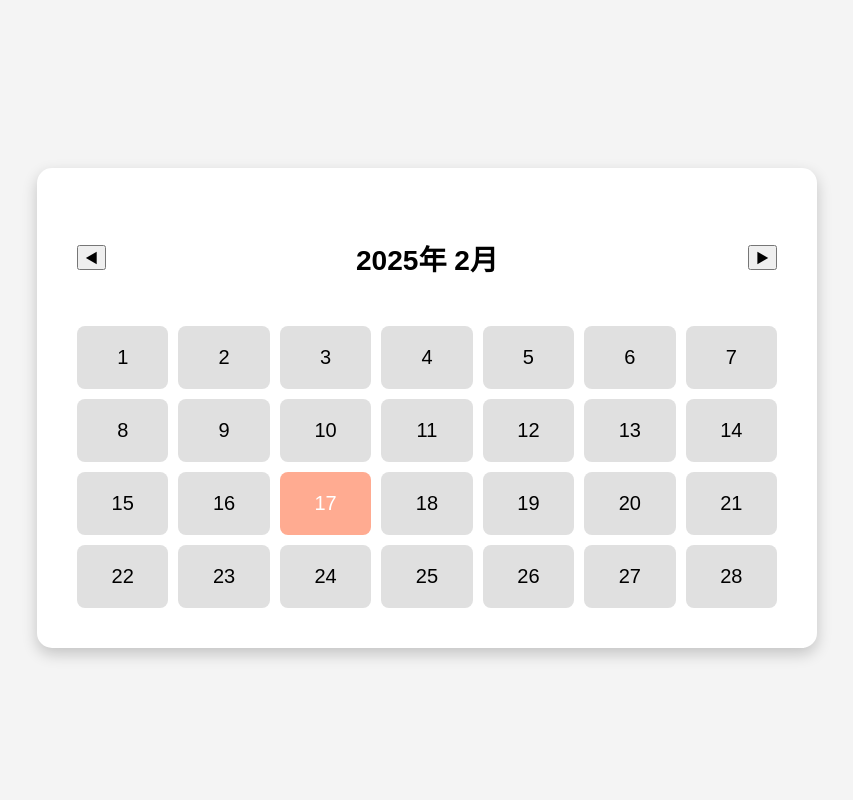
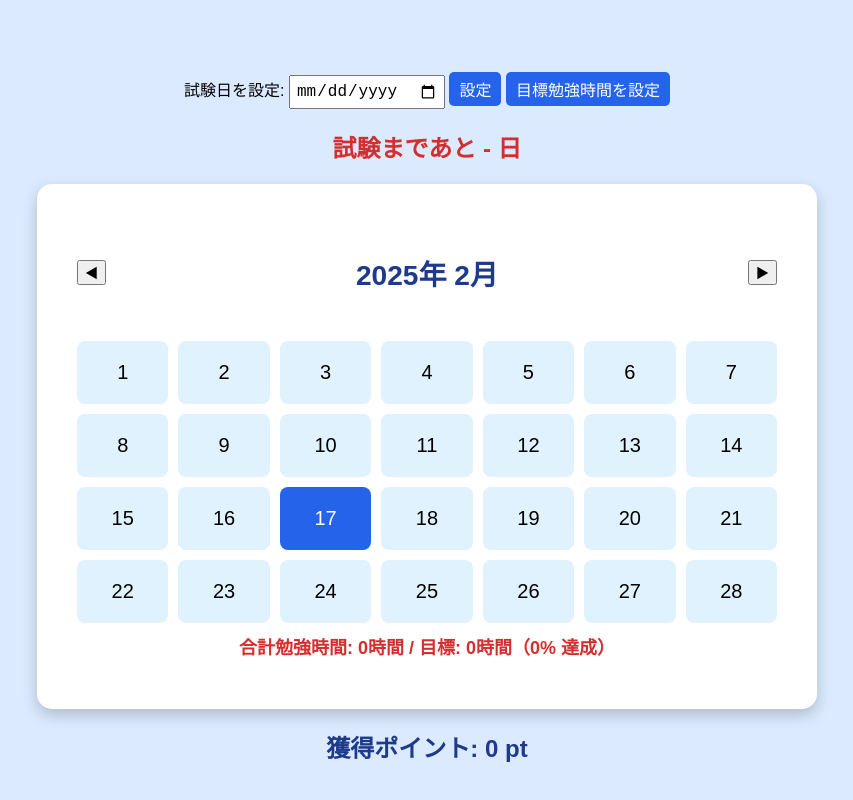
Before and after one commit to amaimono3216/hackathon, a plain HTML site: page index.html in a window 1280 px wide. Shown: the whole page, without its empty margins (213-1066 px from the left). Drawn offline with Linux system fonts and the light colour scheme.

Commit message:
勉強の合計時間と達成度

```diff
--- a/index.html
+++ b/index.html
@@ -3,10 +3,23 @@
 <head>
     <meta charset="UTF-8">
     <meta name="viewport" content="width=device-width, initial-scale=1.0">
-    <title>シンプルカレンダー</title>
+    <title>資格取得カレンダー</title>
     <link rel="stylesheet" href="styles.css">
 </head>
 <body>
+
+    <!-- 試験日設定エリア -->
+    <div class="exam-container">
+        <label for="exam-date">試験日を設定:</label>
+        <input type="date" id="exam-date">
+        <button onclick="setExamDate()">設定</button>
+    </div>
+
+    <!-- カウントダウン表示エリア -->
+    <div class="countdown">
+        試験まであと <span id="days-left">-</span> 日
+    </div>
+
     <div class="calendar">
         <div class="header">
             <button onclick="prevMonth()">◀</button>
@@ -15,6 +28,9 @@
         </div>
         <div class="days" id="days"></div>
     </div>
+
+    <div class="points">獲得ポイント: <span id="points">0</span> pt</div>
+
     <script src="script.js"></script>
 </body>
 </html>
--- a/script.js
+++ b/script.js
@@ -1,31 +1,51 @@
 const monthYear = document.getElementById("month-year");
 const daysContainer = document.getElementById("days");
+const pointsDisplay = document.getElementById("points");
+const examDateInput = document.getElementById("exam-date");
+const daysLeftDisplay = document.getElementById("days-left");
+
 let today = new Date();
 let currentMonth = today.getMonth();
 let currentYear = today.getFullYear();
-let studyRecords = {};
+let studyRecords = {}; // 各日付の勉強データ
+let totalPoints = 0; // 獲得ポイント
+let examDate = localStorage.getItem("examDate") ? new Date(localStorage.getItem("examDate")) : null;
 
+// カレンダーを描画する関数
 function renderCalendar(year, month) {
     const firstDay = new Date(year, month, 1).getDay();
     const lastDate = new Date(year, month + 1, 0).getDate();
     monthYear.textContent = `${year}年 ${month + 1}月`;
     daysContainer.innerHTML = "";
 
+    const examYear = examDate ? examDate.getFullYear() : null;
+    const examMonth = examDate ? examDate.getMonth() : null;
+    const examDay = examDate ? examDate.getDate() : null;
+
     for (let i = 1; i <= lastDate; i++) {
         let className = "date";
         let studyTimeText = "";
+        let key = `${year}-${month}-${i}`;
+
         if (year === today.getFullYear() && month === today.getMonth() && i === today.getDate()) {
             className += " today";
         }
-        if (studyRecords[`${year}-${month}-${i}`]) {
-            let hours = studyRecords[`${year}-${month}-${i}`].hours;
+        if (studyRecords[key]) {
+            let hours = studyRecords[key].hours;
             className += ` study${Math.min(hours, 12)}`;
             studyTimeText = `<div class='study-time'>${hours}時間</div>`;
         }
+
+        // 設定した試験日を赤くする
+        if (examYear === year && examMonth === month && examDay === i) {
+            className += " exam-day";
+        }
+
         daysContainer.innerHTML += `<div class="${className}" onclick="editDay(${year}, ${month}, ${i})">${i}${studyTimeText}</div>`;
     }
 }
 
+// 前の月へ移動
 function prevMonth() {
     currentMonth--;
     if (currentMonth < 0) {
@@ -35,6 +55,7 @@ function prevMonth() {
     renderCalendar(currentYear, currentMonth);
 }
 
+// 次の月へ移動
 function nextMonth() {
     currentMonth++;
     if (currentMonth > 11) {
@@ -44,13 +65,100 @@ function nextMonth() {
     renderCalendar(currentYear, currentMonth);
 }
 
+// 日付を編集する関数（勉強時間の登録）
 function editDay(year, month, day) {
     let key = `${year}-${month}-${day}`;
+    let previousPoints = studyRecords[key]?.points || 0;
+
     let hours = prompt("勉強時間を入力 (最大12時間)", studyRecords[key]?.hours || "");
-    if (hours) {
-        studyRecords[key] = { hours: Math.min(parseInt(hours), 12) };
+    if (hours !== null && hours !== "") {
+        let parsedHours = Math.min(parseInt(hours), 12);
+        let newPoints = parsedHours * 2;
+
+        // ポイントの増減を反映
+        totalPoints = totalPoints - previousPoints + newPoints;
+
+        studyRecords[key] = { hours: parsedHours, points: newPoints };
+        pointsDisplay.textContent = totalPoints;
     }
+
     renderCalendar(currentYear, currentMonth);
 }
 
-renderCalendar(currentYear, currentMonth);
+// 試験日を設定する関数
+function setExamDate() {
+    examDate = new Date(examDateInput.value);
+    if (isNaN(examDate)) {
+        alert("正しい日付を入力してください");
+        return;
+    }
+
+    localStorage.setItem("examDate", examDate.toISOString());
+    updateCountdown();
+    renderCalendar(currentYear, currentMonth); // カレンダーを更新
+}
+
+// カウントダウンを更新する関数
+function updateCountdown() {
+    if (!examDate || isNaN(examDate)) {
+        daysLeftDisplay.textContent = "-";
+        return;
+    }
+
+    const today = new Date();
+    const diffTime = examDate - today;
+    const diffDays = Math.ceil(diffTime / (1000 * 60 * 60 * 24));
+
+    daysLeftDisplay.textContent = diffDays > 0 ? diffDays : "試験日が過ぎました";
+}
+
+// ページ読み込み時にカレンダーとカウントダウンを更新
+window.onload = function() {
+    renderCalendar(currentYear, currentMonth);
+    updateCountdown();
+};
+
+// 目標勉強時間を設定する関数
+function setGoalStudyTime() {
+    let goal = prompt("目標勉強時間を入力してください（時間単位）");
+    if (goal && !isNaN(goal)) {
+        localStorage.setItem("goalStudyTime", goal);
+        updateStudyProgress();
+    }
+}
+
+// 勉強進捗を更新する関数
+function updateStudyProgress() {
+    let totalStudyTime = Object.values(studyRecords).reduce((sum, record) => sum + record.hours, 0);
+    let goalStudyTime = localStorage.getItem("goalStudyTime") ? parseInt(localStorage.getItem("goalStudyTime")) : 0;
+    let percentage = goalStudyTime ? Math.round((totalStudyTime / goalStudyTime) * 100) : 0;
+
+    // HTMLに表示する部分を追加
+    let progressElement = document.createElement("p");
+    progressElement.textContent = `合計勉強時間: ${totalStudyTime}時間 / 目標: ${goalStudyTime}時間（${percentage}% 達成）`;
+    progressElement.id = "study-progress";
+    progressElement.className = "study-progress";
+
+    // 既存の要素を削除して新しい要素を追加
+    let existingElement = document.getElementById("study-progress");
+    if (existingElement) {
+        existingElement.remove();
+    }
+    document.querySelector(".calendar").appendChild(progressElement);
+}
+
+// 試験日設定ボタンの下に目標時間設定ボタンを追加する
+function addGoalStudyTimeButton() {
+    let button = document.createElement("button");
+    button.textContent = "目標勉強時間を設定";
+    button.onclick = setGoalStudyTime;
+    document.querySelector(".exam-container").appendChild(button);
+}
+
+// ページ読み込み時にボタンを追加
+window.onload = function() {
+    renderCalendar(currentYear, currentMonth);
+    updateCountdown();
+    addGoalStudyTimeButton();
+    updateStudyProgress();
+};
--- a/styles.css
+++ b/styles.css
@@ -1,12 +1,40 @@
-
 body {
     font-family: Arial, sans-serif;
     display: flex;
+    flex-direction: column;
+    align-items: center;
     justify-content: center;
-    align-items: center;
     height: 100vh;
-    background-color: #f4f4f4;
+    background-color: #dbeafe; /* 落ち着いた青系の背景 */
 }
+
+.exam-container {
+    margin: 20px 0;
+    text-align: center;
+}
+
+.exam-container input {
+    padding: 5px;
+    font-size: 16px;
+}
+
+.exam-container button {
+    padding: 5px 10px;
+    font-size: 16px;
+    background-color: #2563eb;
+    color: white;
+    border: none;
+    cursor: pointer;
+    border-radius: 5px;
+}
+
+.countdown {
+    font-size: 24px;
+    font-weight: bold;
+    color: #d32f2f;
+    margin-bottom: 20px;
+}
+
 .calendar {
     width: 700px;
     background: white;
@@ -21,6 +49,8 @@ body {
     align-items: center;
     margin-bottom: 20px;
     font-size: 24px;
+    font-weight: bold;
+    color: #1e3a8a; /* 深い青で視認性アップ */
 }
 .days {
     display: grid;
@@ -31,13 +61,17 @@ body {
     padding: 20px;
     text-align: center;
     cursor: pointer;
-    background: #e0e0e0;
+    background: #e0f2fe;
     border-radius: 8px;
     position: relative;
     font-size: 20px;
+    transition: background 0.3s;
+}
+.date:hover {
+    background: #93c5fd;
 }
 .date.today {
-    background: #ffab91;
+    background: #2563eb;
     color: white;
 }
 .study-time {
@@ -45,6 +79,19 @@ body {
     margin-top: 5px;
     color: #333;
 }
+.points {
+    margin-top: 20px;
+    font-size: 24px;
+    font-weight: bold;
+    color: #1e3a8a;
+}
+
+.date.exam-day {
+    background: #ff4c4c !important; /* 試験日を赤に設定 */
+    color: white;
+}
+
+
 .date.study1 { background: #b3e5fc; }
 .date.study2 { background: #ffccbc; }
 .date.study3 { background: #fff9c4; }
@@ -57,3 +104,10 @@ body {
 .date.study10 { background: #f48fb1; }
 .date.study11 { background: #bcaaa4; }
 .date.study12 { background: #e0e0e0; }
+
+.study-progress {
+    font-size: 18px;
+    font-weight: bold;
+    margin: 10px 0;
+    color: #d32f2f;
+}
```
